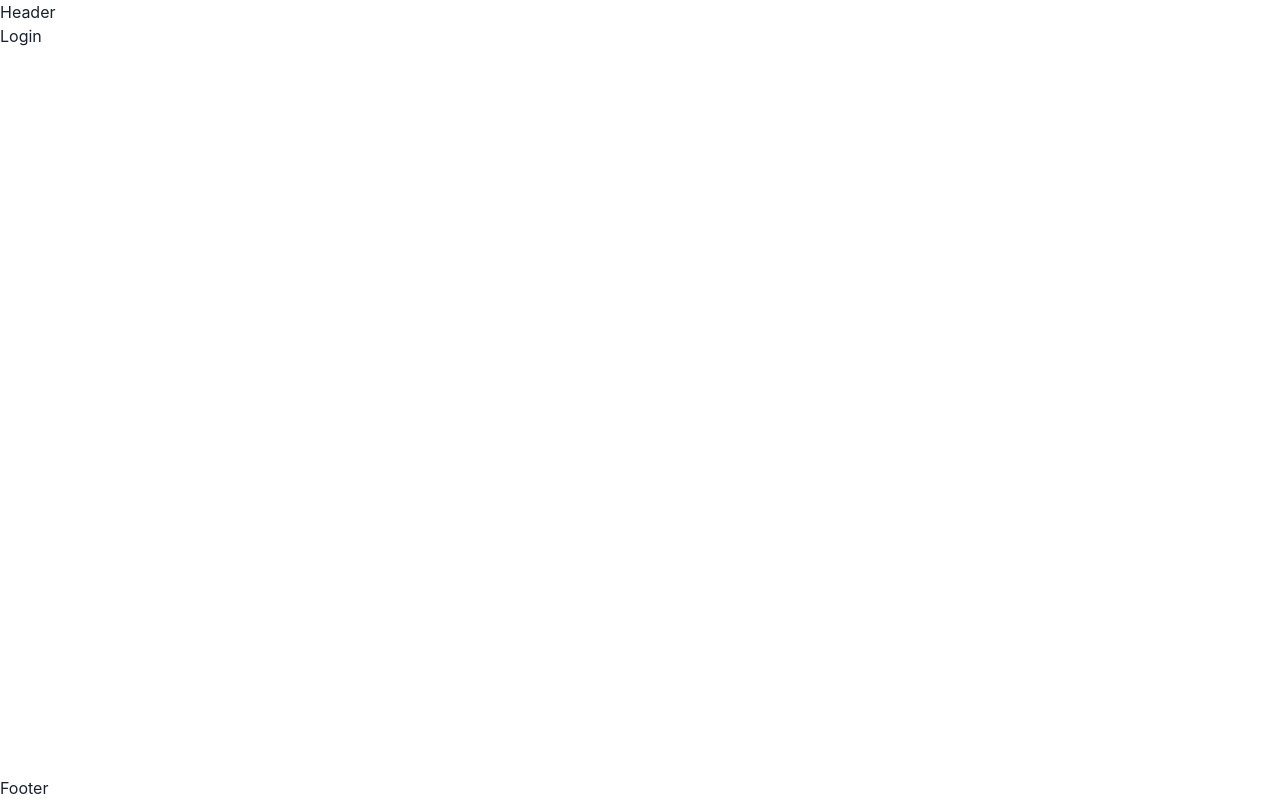
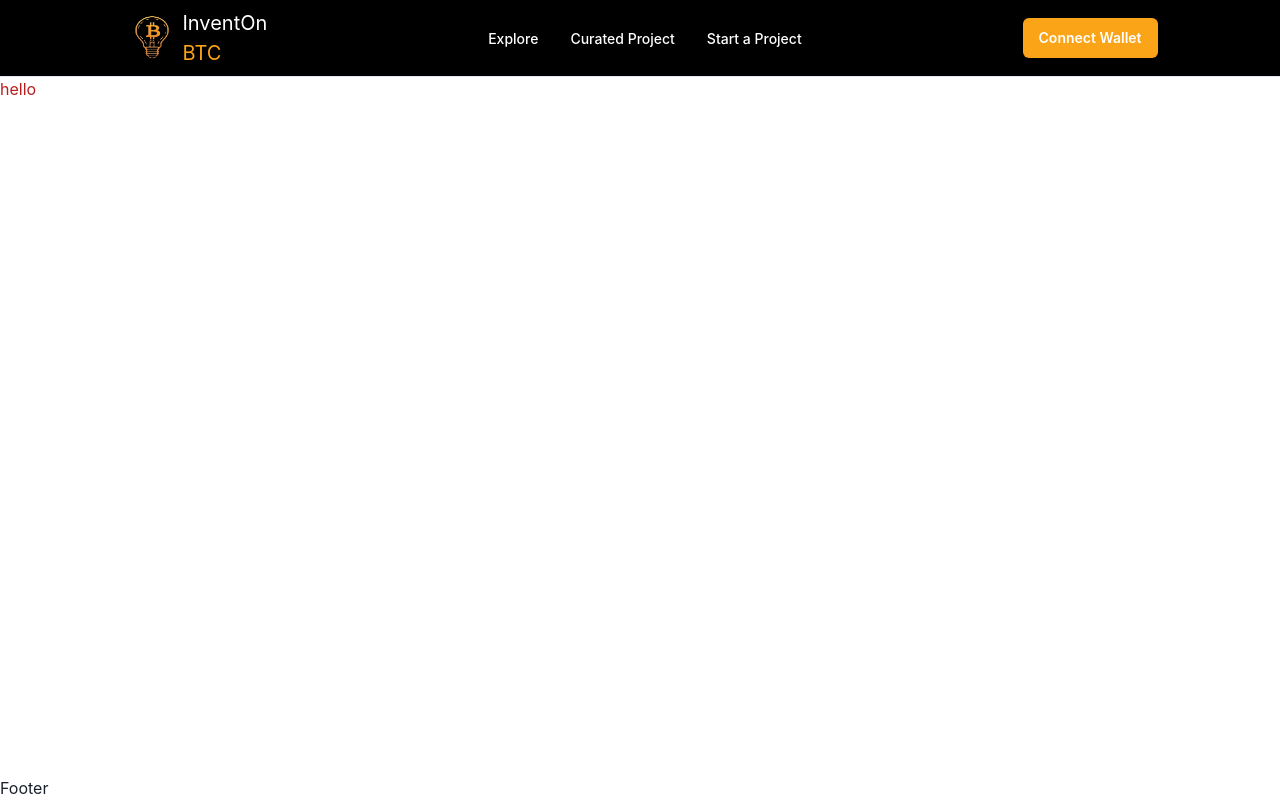
Before and after one commit to hanna-khan/InventOnBTC, a React (Vite) app: page /login in a window 1280 px wide. Built offline with nearby package versions, Linux system fonts and the light colour scheme.

Commit message:
navbar created

```diff
--- a/package.json
+++ b/package.json
@@ -27,6 +27,7 @@
     "eslint-plugin-react": "^7.34.0",
     "eslint-plugin-react-hooks": "^4.6.0",
     "eslint-plugin-react-refresh": "^0.4.5",
+    "tailwindcss": "^3.4.1",
     "vite": "^5.1.6"
   }
 }
--- a/src/App.jsx
+++ b/src/App.jsx
@@ -1,5 +1,6 @@
 import { ChakraProvider } from "@chakra-ui/react";
 import Layout from "./layout";
+import "./index.css";
 
 const App = () => {
   return (
--- a/src/components/header/index.jsx
+++ b/src/components/header/index.jsx
@@ -1,12 +1,153 @@
-import { Box, Text } from "@chakra-ui/react";
-import React from "react";
+import {
+  Box,
+  Flex,
+  Text,
+  IconButton,
+  Button,
+  Stack,
+  Collapse,
+  Popover,
+  PopoverTrigger,
+  useColorModeValue,
+  Image,
+  useDisclosure,
+  Link,
+} from "@chakra-ui/react";
+import { HamburgerIcon, CloseIcon } from "@chakra-ui/icons";
+import Logo from "../../assets/images/logo.png";
 
-const Header = () => {
+export default function WithSubnavigation() {
+  const { isOpen, onToggle } = useDisclosure();
+
   return (
     <Box>
-      <Text>Header</Text>
+      <Flex
+        bg="black"
+        color="white"
+        minH="60px"
+        py={{ base: 2 }}
+        px={{ base: 4 }}
+        borderBottom={1}
+        borderStyle="solid"
+        borderColor="gray.200"
+        align="center"
+        justify="space-around"
+      >
+        <Flex display={{ base: "none", md: "flex" }} align="center">
+          <Image boxSize="60px" src={Logo} alt="Logo" />
+          <Box>
+            <Text as="h1" color="white" fontSize="xl">
+              InventOn
+              <Box as="span" color="#fba418" display="block">
+                BTC
+              </Box>
+            </Text>
+          </Box>
+        </Flex>
+        <DesktopNav />
+
+        <IconButton
+          onClick={onToggle}
+          icon={
+            isOpen ? <CloseIcon w={3} h={3} /> : <HamburgerIcon w={5} h={5} />
+          }
+          display={{ base: "flex", md: "none" }}
+          variant="ghost"
+          aria-label="Toggle Navigation"
+        />
+
+        <Stack
+          flex={{ base: 1, md: 0 }}
+          justify="flex-end"
+          direction="row"
+          spacing={6}
+          align="center"
+        >
+          <Button
+            as="a"
+            fontSize="sm"
+            fontWeight={600}
+            color="white"
+            bg="#fba418"
+            href="#"
+            _hover={{
+              bg: "#e69517",
+            }}
+          >
+            Connect Wallet
+          </Button>
+        </Stack>
+      </Flex>
+
+      <Collapse in={isOpen} animateOpacity>
+        <MobileNav />
+      </Collapse>
     </Box>
+  );
+}
+
+const DesktopNav = () => {
+  return (
+    <Stack direction="row" spacing={4}>
+      {NAV_ITEMS.map((navItem) => (
+        <Box key={navItem.label}>
+          <Link
+            p={2}
+            href={navItem.href}
+            fontSize="sm"
+            fontWeight={500}
+            color="white" // Ensure text color is white
+            _hover={{
+              textDecoration:
+                navItem.label === "Start a Project" ? "underline" : "none", // Underline only for "Start a Project"
+            }}
+          >
+            {navItem.label}
+          </Link>
+        </Box>
+      ))}
+    </Stack>
   );
 };
 
-export default Header;
+const MobileNav = () => {
+  return (
+    <Stack bg="white" p={4} display={{ md: "none" }}>
+      {NAV_ITEMS.map((navItem) => (
+        <MobileNavItem key={navItem.label} {...navItem} />
+      ))}
+    </Stack>
+  );
+};
+
+const MobileNavItem = ({ label, href }) => {
+  return (
+    <Link
+      py={2}
+      href={href}
+      display="block"
+      fontWeight={600}
+      color="gray.600"
+      _hover={{
+        textDecoration: "none",
+      }}
+    >
+      {label}
+    </Link>
+  );
+};
+
+const NAV_ITEMS = [
+  {
+    label: "Explore",
+    href: "#",
+  },
+  {
+    label: "Curated Project",
+    href: "#",
+  },
+  {
+    label: "Start a Project",
+    href: "#",
+  },
+];
--- /dev/null
+++ b/src/index.css
@@ -0,0 +1,3 @@
+@tailwind base;
+@tailwind components;
+@tailwind utilities;
--- a/src/main.jsx
+++ b/src/main.jsx
@@ -1,5 +1,7 @@
+/* eslint-disable no-unused-vars */
 import React from "react";
 import ReactDOM from "react-dom/client";
 import App from "./App.jsx";
+import "./index.css";
 
 ReactDOM.createRoot(document.getElementById("root")).render(<App />);
--- a/src/pages/login/index.jsx
+++ b/src/pages/login/index.jsx
@@ -3,9 +3,9 @@ import React from "react";
 
 const Login = () => {
   return (
-    <Box>
-      <Text>Login</Text>
-    </Box>
+   <>
+   <h1 className="text-red-700">hello</h1>
+   </>
   );
 };
 
--- /dev/null
+++ b/tailwind.config.js
@@ -0,0 +1,8 @@
+/** @type {import('tailwindcss').Config} */
+export default {
+  content: ["./src/**/*.{js,jsx,ts,tsx}"],
+  theme: {
+    extend: {},
+  },
+  plugins: [],
+};
```
Also changed, not shown: 2 other files (tests, documents, lock files or other folders).
